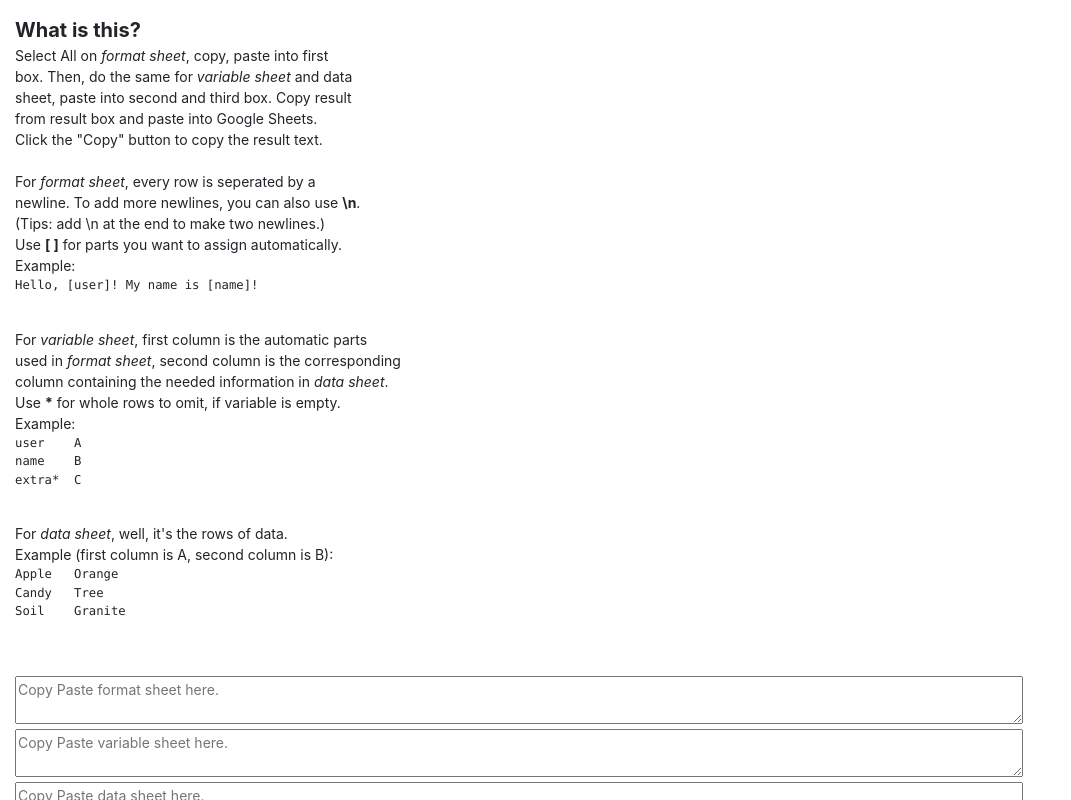
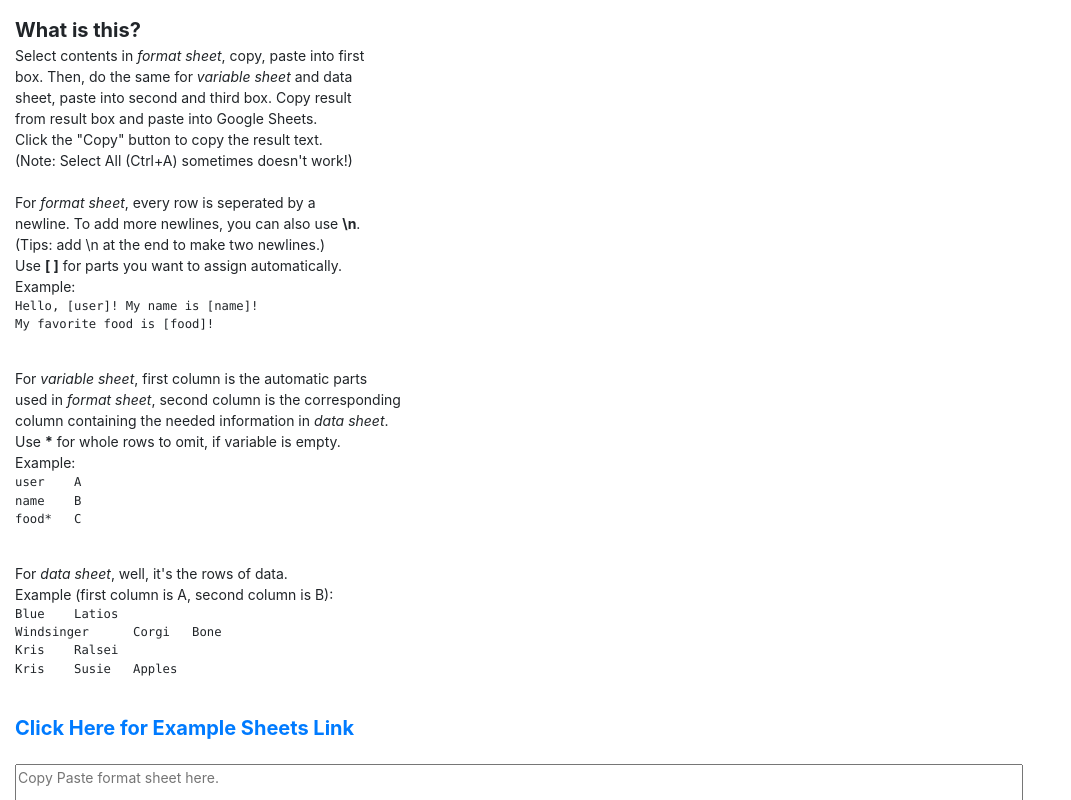
Before and after one commit to Blue-Latios/FRStuff, a Nuxt app: page /message in a window 1280 px wide. Shown: the top 800 px of the page, without its empty margins (0-1071 px from the left). Built offline with nearby package versions, Linux system fonts and the light colour scheme.

Commit message:
Template generator tool bug fix

```diff
--- a/pages/message/index.vue
+++ b/pages/message/index.vue
@@ -2,11 +2,12 @@
 <div class="container">
 	<div class="text-bold">What is this?<br>
 	</div>
-	Select All on <i>format sheet</i>, copy, paste into first<br>
+	Select contents in <i>format sheet</i>, copy, paste into first<br>
 	box. Then, do the same for <i>variable sheet</i> and data<br>
 	sheet, paste into second and third box. Copy result<br>
 	from result box and paste into Google Sheets.<br>
 	Click the "Copy" button to copy the result text.<br>
+	(Note: Select All (Ctrl+A) sometimes doesn't work!)<br>
 	<br>
 	For <i>format sheet</i>, every row is seperated by a<br>
 	newline. To add more newlines, you can also use <b>\n</b>.<br>
@@ -14,6 +15,7 @@
 	Use <b>[ ]</b> for parts you want to assign automatically.<br>
 	Example:<pre>
 Hello, [user]! My name is [name]!
+My favorite food is [food]!
 	</pre>
 	For <i>variable sheet</i>, first column is the automatic parts<br>
 	used in <i>format sheet</i>, second column is the corresponding<br>
@@ -22,14 +24,17 @@ Hello, [user]! My name is [name]!
 	Example:<pre>
 user	A
 name	B
-extra*	C
+food*	C
 	</pre>
 	For <i>data sheet</i>, well, it's the rows of data.<br>
 	Example (first column is A, second column is B):<pre>
-Apple	Orange
-Candy	Tree
-Soil	Granite
-	</pre><br>
+Blue	Latios
+Windsinger	Corgi	Bone
+Kris	Ralsei
+Kris	Susie	Apples
+	</pre>
+	<div class="text-bold"><a target="_blank" rel="noopener noreferrer" href="https://docs.google.com/spreadsheets/d/1ZvLAVqJGLlv98DyjIp9cubRKRDqh8R0ilZHE5ROqV5c">Click Here for Example Sheets Link</a>
+    </div><br>
 
 	<textarea v-model="formatStuff" placeholder="Copy Paste format sheet here." @paste="formatPaste" style="width:90%;"></textarea><br>
 	<textarea v-model="varStuff" placeholder="Copy Paste variable sheet here." @paste="varPaste" style="width:90%;"></textarea><br>
@@ -170,7 +175,8 @@ export default {
 						align += newLines.length - 1;
 
 					} else {
-						align--;
+						//align--;
+						formattedLines[index + align] = " ";
 					}
 				});
 
```
